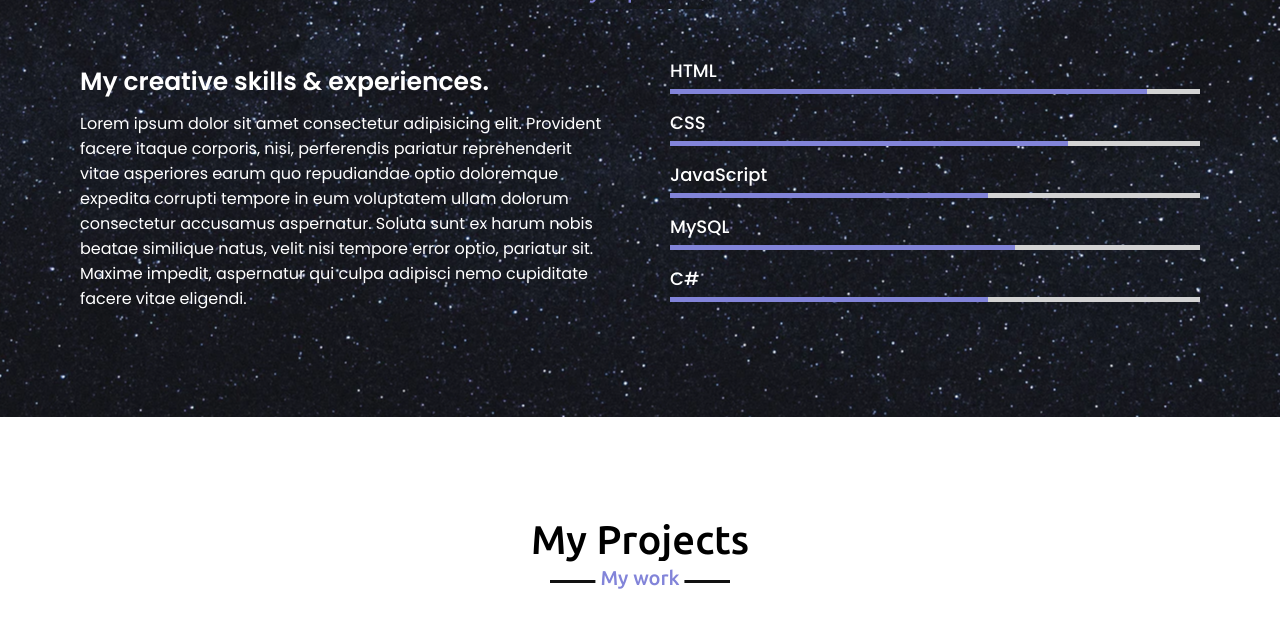
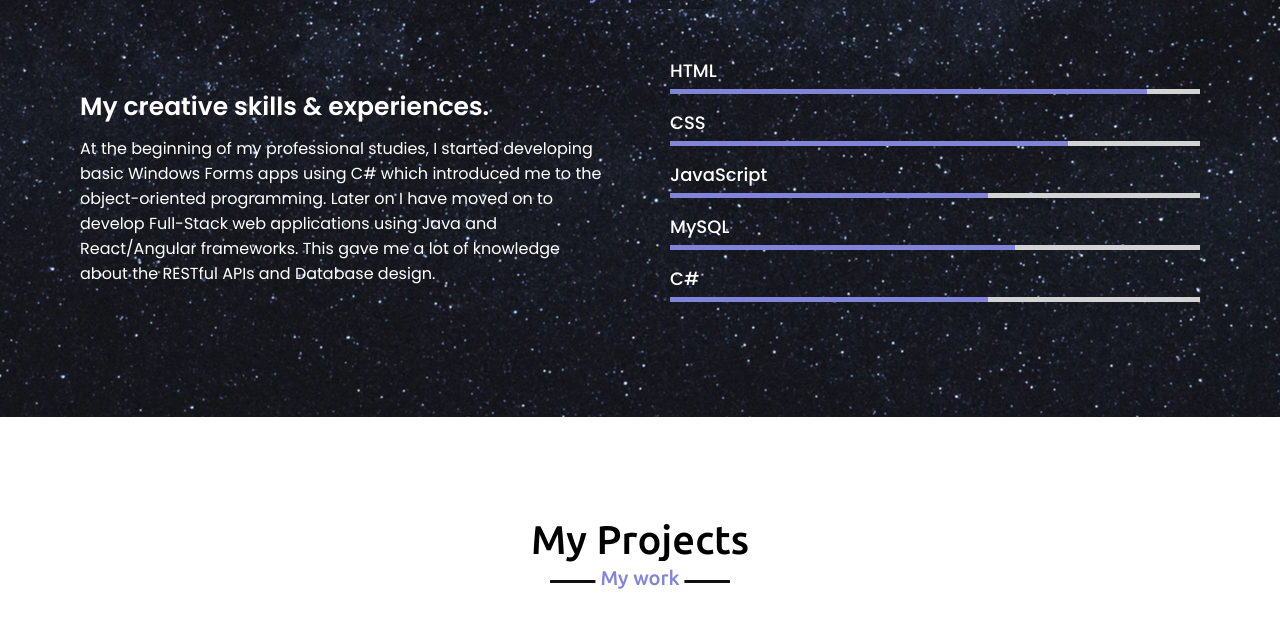
Before and after one commit to emko203/Portfolio, a plain HTML site: page index.html in a window 1280 px wide. Shown: the part 1695-2335 px from the top of the page. Drawn offline with nearby package versions, Linux system fonts and the light colour scheme.

Commit message:
Skills Text Updated

```diff
--- a/index.html
+++ b/index.html
@@ -68,7 +68,7 @@
             <div class="skills-content">
                 <div class="column left">
                     <div class="text">My creative skills & experiences.</div>
-                    <p>Lorem ipsum dolor sit amet consectetur adipisicing elit. Provident facere itaque corporis, nisi, perferendis pariatur reprehenderit vitae asperiores earum quo repudiandae optio doloremque expedita corrupti tempore in eum voluptatem ullam dolorum consectetur accusamus aspernatur. Soluta sunt ex harum nobis beatae similique natus, velit nisi tempore error optio, pariatur sit. Maxime impedit, aspernatur qui culpa adipisci nemo cupiditate facere vitae eligendi.</p>
+                    <p>At the beginning of my professional studies, I started developing basic Windows Forms apps using C# which introduced me to the object-oriented programming. Later on I have moved on to develop Full-Stack web applications using Java and React/Angular frameworks. This gave me a lot of knowledge about the RESTful APIs and Database design. </p>
                     </div>
                     <div class="column right">
                         <div class="bars">
```
